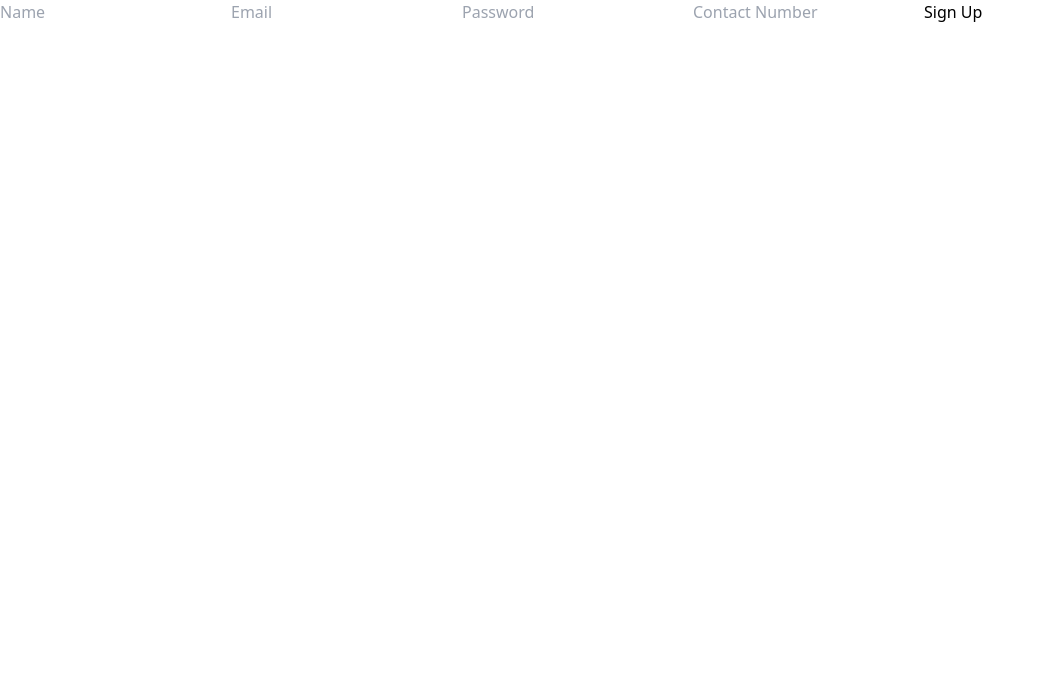
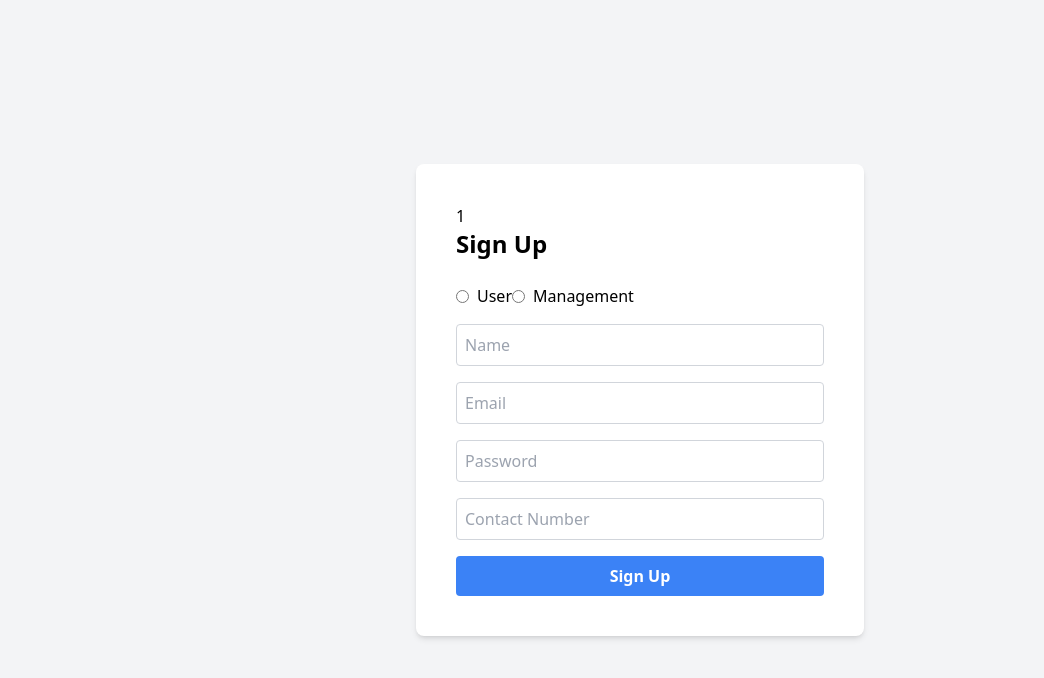
Before and after one commit to pratibhasingh47/Restro_Management_System, a React (Vite) app in the folder Frontend/: page /signup in a window 1280 px wide. Shown: the top 678 px of the page, without its empty margins (0-1044 px from the left). Built offline with nearby package versions, Linux system fonts and the light colour scheme.

Commit message:
Add react-hook-form

```diff
--- a/Frontend/package.json
+++ b/Frontend/package.json
@@ -14,6 +14,7 @@
     "axios": "^1.7.7",
     "react": "^18.3.1",
     "react-dom": "^18.3.1",
+    "react-hook-form": "^7.53.2",
     "react-icons": "^5.3.0",
     "react-redux": "^9.1.2",
     "react-router-dom": "^7.0.1"
--- a/Frontend/src/components/Signup.tsx
+++ b/Frontend/src/components/Signup.tsx
@@ -1,29 +1,119 @@
 import React, { useState } from 'react';
-import { useAppDispatch } from '../redux/store/store';
-import { signupUser } from '../redux/reducers/userSlice';
+import { useForm } from 'react-hook-form';
+import { useNavigate } from 'react-router-dom';
 
-const Signup: React.FC = () => {
-    const [formData, setFormData] = useState({ name: '', email: '', password: '', contactNumber: '' });
-    const dispatch = useAppDispatch();
+interface UserFormValues {
+  name: string;
+  email: string;
+  password: string;
+  contactNo: string;
+}
 
-    const handleChange = (e: React.ChangeEvent<HTMLInputElement>) => {
-        setFormData({ ...formData, [e.target.name]: e.target.value });
-    };
+interface ManagementFormValues extends UserFormValues {
+  role: 'Staff' | 'Manager';
+  staffOrManagerId: string;
+}
 
-    const handleSubmit = (e: React.FormEvent) => {
-        e.preventDefault();
-        dispatch(signupUser(formData));
-    };
+const SignupComponent: React.FC = () => {
+  const [isManagement, setIsManagement] = useState(false);
+  const navigate = useNavigate();
 
-    return (
-        <form onSubmit={handleSubmit}>
-            <input type="text" name="name" value={formData.name} onChange={handleChange} placeholder="Name" required />
-            <input type="email" name="email" value={formData.email} onChange={handleChange} placeholder="Email" required />
-            <input type="password" name="password" value={formData.password} onChange={handleChange} placeholder="Password" required />
-            <input type="text" name="contactNumber" value={formData.contactNumber} onChange={handleChange} placeholder="Contact Number" required />
-            <button type="submit">Sign Up</button>
+  const {
+    register,
+    handleSubmit,
+    formState: { errors },
+  } = useForm<UserFormValues | ManagementFormValues>();
+
+  const onSubmit = (data: UserFormValues | ManagementFormValues) => {
+    // Handle form submission logic here (e.g., API call to create user)
+    console.log(data);
+    navigate('/login'); // Redirect to login page after successful signup
+  };
+
+  return (
+    <div className="bg-gray-100 min-h-screen flex items-center justify-center">
+      <div className="bg-white p-10 rounded-lg shadow-md w-full max-w-md"> 1
+        <h2 className="text-2xl font-bold mb-6">Sign Up</h2>
+
+        <form onSubmit={handleSubmit(onSubmit)}>
+          <div className="flex flex-col space-y-4">
+            {/* User or Management selection */}
+            <div className="flex items-center">
+              <input
+                type="radio"
+                id="user"
+                name="userType"
+                value="user"
+                onChange={() => setIsManagement(false)}
+              />
+              <label htmlFor="user" className="ml-2">
+                User
+              </label>
+              <input
+                type="radio"
+                id="management"
+                name="userType"
+                value="management"
+                onChange={() => setIsManagement(true)}
+              />
+              <label htmlFor="management" className="ml-2">
+                Management
+              </label>
+            </div>
+
+            {/* User fields */}
+            {!isManagement && (
+              <>
+                <input
+                  type="text"
+                  placeholder="Name"
+                  {...register('name', { required: true })}
+                  className="border border-gray-300 p-2 rounded"
+                />
+                {errors.name && <p className="text-red-500">Name is required</p>}
+
+                <input
+                  type="email"
+                  placeholder="Email"
+                  {...register('email', { required: true, pattern: /^\S+@\S+\.\S+$/ })}
+                  className="border border-gray-300 p-2 rounded"
+                />
+                {errors.email && <p className="text-red-500">Invalid email address</p>}
+
+                <input
+                  type="password"
+                  placeholder="Password"
+                  {...register('password', { required: true, minLength: 8 })}
+                  className="border border-gray-300 p-2 rounded"
+                />
+                {errors.password && <p className="text-red-500">Password must be at least 8 characters</p>}
+
+                <input
+                  type="tel"
+                  placeholder="Contact Number"
+                  {...register('contactNo', { required: true, pattern: /^\d{10}$/ })}
+                  className="border border-gray-300 p-2 rounded"
+                />
+                {errors.contactNo && <p className="text-red-500">Invalid contact number</p>}
+              </>
+            )}
+
+            {/* Management fields */}
+            {isManagement && (
+              <>
+                {/* Name, email, password, contact no, role, staff/manager ID fields */}
+                {/* ... similar to user fields, with additional role and ID fields */}
+              </>
+            )}
+
+            <button type="submit" className="bg-blue-500 hover:bg-blue-700 text-white font-bold py-2 px-4 rounded">
+              Sign Up
+            </button>
+          </div>
         </form>
-    );
+      </div>
+    </div>
+  );
 };
 
-export default Signup;
+export default SignupComponent;
```
Also changed, not shown: 1 other file (tests, documents, lock files or other folders).
